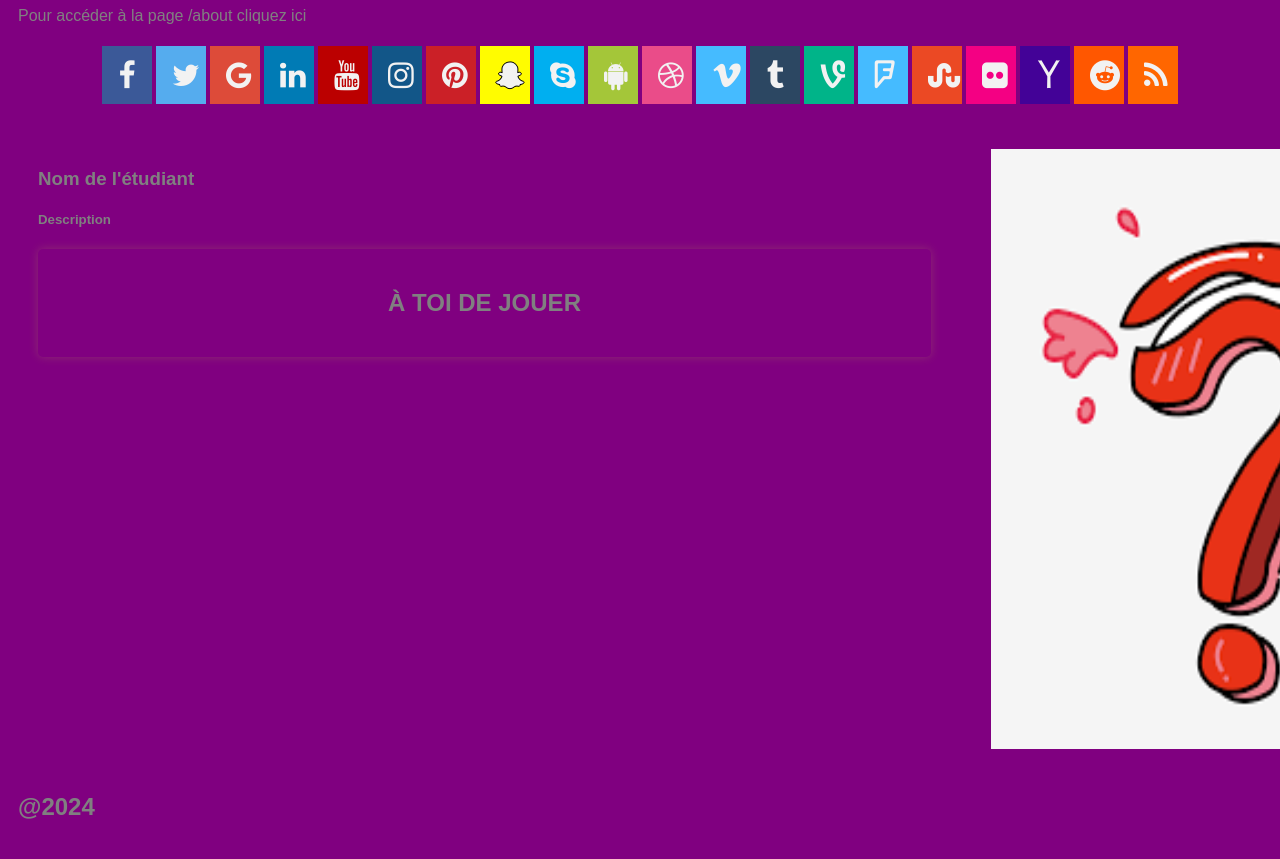
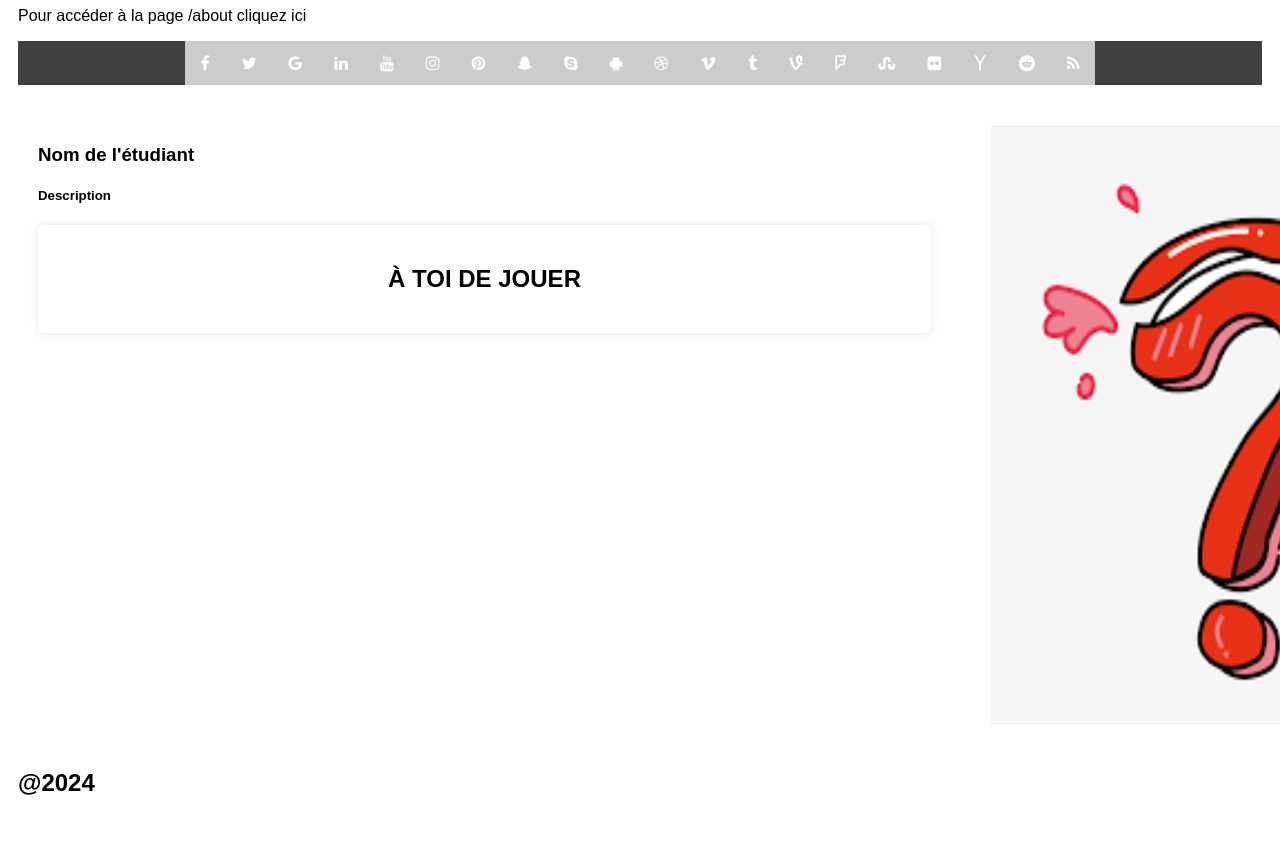
Before and after one commit to aepsilon-tek/miage-numres-step4, a website built with Vite: page front/index.html in a window 1280 px wide. Shown: the part 91-950 px from the top of the page. After the commit the page ends 926 px from the top, so only its background shows below. Built offline with nearby package versions, Linux system fonts and the light colour scheme; no server answers.

```diff
--- a/front/src/style.css
+++ b/front/src/style.css
@@ -1,43 +1,44 @@
-
-
 * {
   box-sizing: border-box;
-  background: purple;
-  color:grey;
+  background: white;
+  color: black;
 }
 
 body {
   font-family: Arial;
   padding: 10px;
+  background: white;
+  color: black;
 }
 
 .header {
   padding: 30px;
   text-align: center;
-  background: purple;
+  background: white;
 }
 
 .header h1 {
   font-size: 50px;
+  color: black;
 }
 
 .topnav {
-  display:flex;
+  display: flex;
   justify-content: center;
   overflow: hidden;
-  background: purple;
+  background: #404040;
 }
 
 .topnav a {
-  color: #f2f2f2;
+  color: #ffffff;
   text-align: center;
   padding: 14px 16px;
   text-decoration: none;
 }
 
 .topnav a:hover {
-  background: purple;
-  color: black;
+  background: #606060;
+  color: white;
 }
 
 .leftcolumn {
@@ -48,14 +49,15 @@
 .rightcolumn {
   float: left;
   width: 25%;
-  background-color: purple;
+  background-color: white;
   padding-left: 20px;
 }
 
 .card {
-  background-color: purple;
+  background-color: white;
   padding: 20px;
   margin-top: 20px;
+  color: black;
 }
 
 .row::after {
@@ -64,20 +66,19 @@
   clear: both;
 }
 
-
 .footer {
   padding: 20px;
   text-align: center;
-  background: purple;
+  background: white;
   margin-top: 20px;
 }
 
 #quiz {
   margin: 0 auto;
   padding: 20px;
-  background: purple;
+  background: white;
   border-radius: 5px;
-  box-shadow: 0 0 10px rgba(198, 222, 60, 0.2);
+  box-shadow: 0 0 10px rgba(0, 0, 0, 0.1);
   text-align: center;
 }
 
@@ -96,132 +97,24 @@
   display: block;
   margin: 0 auto;
   padding: 10px 20px;
-  background-color: rgb(227, 238, 10);
-  color: #131313;
+  background-color: black;
+  color: white;
   border: none;
   border-radius: 5px;
   cursor: pointer;
 }
 
 button:hover {
-  background-color: #8f8d8d;
+  background-color: #333333;
 }
 
-.fa {
-  padding: 20px;
-  font-size: 30px;
-  width: 50px;
-  text-align: center;
-  text-decoration: none;
-  margin: 5px 2px;
-}
+
 
 .fa:hover {
     opacity: 0.7;
 }
 
-.fa-facebook {
-  background: #3B5998;
-  color: purple;
+.fa-facebook, .fa-twitter, .fa-google, .fa-linkedin, .fa-youtube, .fa-instagram, .fa-pinterest, .fa-snapchat-ghost, .fa-skype, .fa-android, .fa-dribbble, .fa-vimeo, .fa-tumblr, .fa-vine, .fa-foursquare, .fa-stumbleupon, .fa-flickr, .fa-yahoo, .fa-soundcloud, .fa-reddit, .fa-rss {
+  background: #cccccc;
+  color: black;
 }
-
-.fa-twitter {
-  background: #55ACEE;
-  color: purple;
-}
-
-.fa-google {
-  background: #dd4b39;
-  color: purple;
-}
-
-.fa-linkedin {
-  background: #007bb5;
-  color: purple;
-}
-
-.fa-youtube {
-  background: #bb0000;
-  color: purple;
-}
-
-.fa-instagram {
-  background: #125688;
-  color: purple;
-}
-
-.fa-pinterest {
-  background: #cb2027;
-  color: purple;
-}
-
-.fa-snapchat-ghost {
-  background: #fffc00;
-  color: purple;
-  text-shadow: -1px 0 black, 0 1px black, 1px 0 black, 0 -1px black;
-}
-
-.fa-skype {
-  background: #00aff0;
-  color: purple;
-}
-
-.fa-android {
-  background: #a4c639;
-  color: purple;
-}
-
-.fa-dribbble {
-  background: #ea4c89;
-  color: purple;
-}
-
-.fa-vimeo {
-  background: #45bbff;
-  color: purple;
-}
-
-.fa-tumblr {
-  background: #2c4762;
-  color: purple;
-}
-
-.fa-vine {
-  background: #00b489;
-  color: purple;
-}
-
-.fa-foursquare {
-  background: #45bbff;
-  color: purple;
-}
-
-.fa-stumbleupon {
-  background: #eb4924;
-  color: purple;
-}
-
-.fa-flickr {
-  background: #f40083;
-  color: purple;
-}
-
-.fa-yahoo {
-  background: #430297;
-  color: purple;
-}
-
-.fa-soundcloud {
-  background: #ff5500;
-  color: purple;
-}
-
-.fa-reddit {
-  background: #ff5700;
-  color: purple;
-}
-
-.fa-rss {
-  background: #ff6600;
-  color: purple;
-}
```
Also changed, not shown: Questions.md (+3 -0 lines), assets/score_eco_5.png (added).
